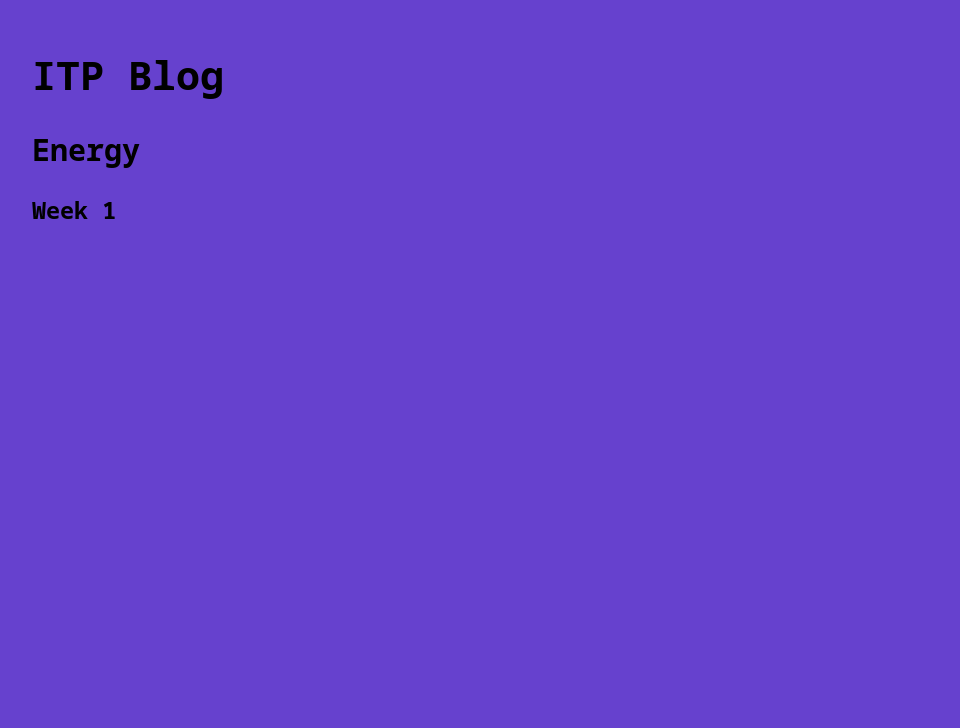
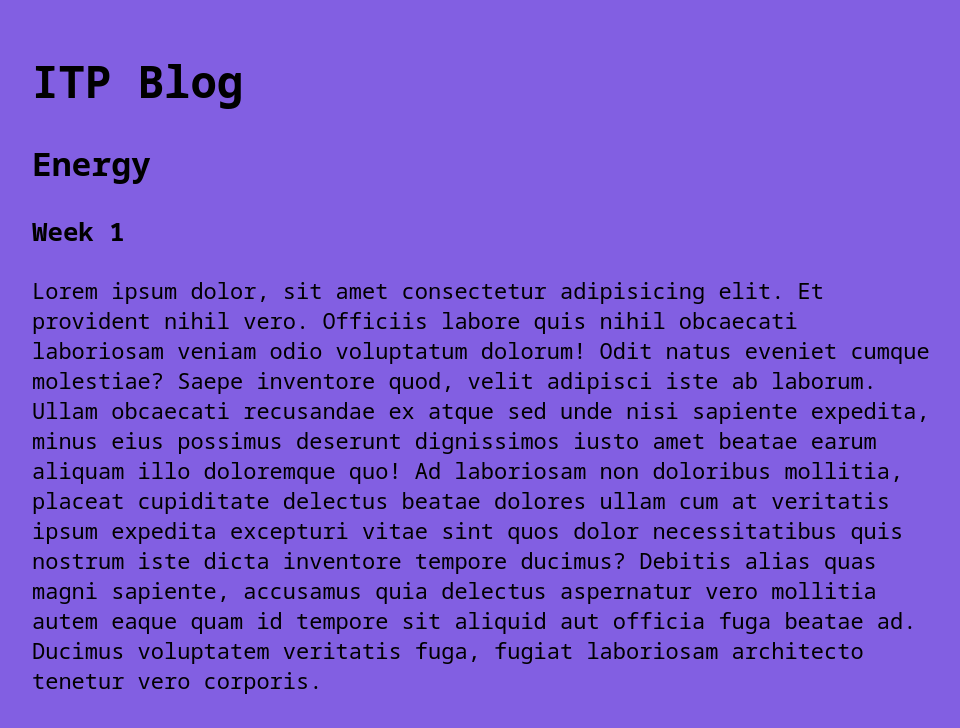
Before and after one commit to nimanns/itpblogspring23, a plain HTML site: page energy/1.html in a window 1280 px wide. Shown: the whole page, without its empty margins (158-1118 px from the left). Drawn offline with Linux system fonts and the light colour scheme.

Commit message:
minor fix

```diff
--- a/energy/1.html
+++ b/energy/1.html
@@ -15,7 +15,14 @@
     <h1><a href="/">ITP Blog</a></h1>
     <h2><a href="/energy/">Energy</a></h2>
     <h3>Week 1</h3>
-    <p></p>
+    <p>Lorem ipsum dolor, sit amet consectetur adipisicing elit. Et provident nihil vero. Officiis labore quis nihil
+      obcaecati laboriosam veniam odio voluptatum dolorum! Odit natus eveniet cumque molestiae? Saepe inventore quod,
+      velit adipisci iste ab laborum. Ullam obcaecati recusandae ex atque sed unde nisi sapiente expedita, minus eius
+      possimus deserunt dignissimos iusto amet beatae earum aliquam illo doloremque quo! Ad laboriosam non doloribus
+      mollitia, placeat cupiditate delectus beatae dolores ullam cum at veritatis ipsum expedita excepturi vitae sint
+      quos dolor necessitatibus quis nostrum iste dicta inventore tempore ducimus? Debitis alias quas magni sapiente,
+      accusamus quia delectus aspernatur vero mollitia autem eaque quam id tempore sit aliquid aut officia fuga beatae
+      ad. Ducimus voluptatem veritatis fuga, fugiat laboriosam architecto tenetur vero corporis.</p>
   </div>
 </body>
 
--- a/energy/style.css
+++ b/energy/style.css
@@ -1,3 +1,3 @@
 body {
-  background-color: #6641ce;
+  background-color: #825fe2;
 }
--- a/style.css
+++ b/style.css
@@ -5,7 +5,7 @@ body {
   margin: 0;
   background-color: #3786d1;
   font-family: "Noto Sans Mono", monospace;
-  font-size: 20px;
+  font-size: 22px;
 }
 
 div#main {
```
